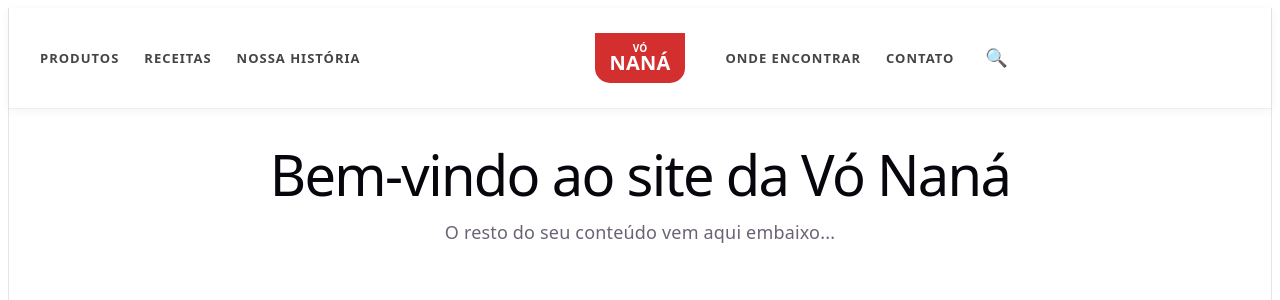
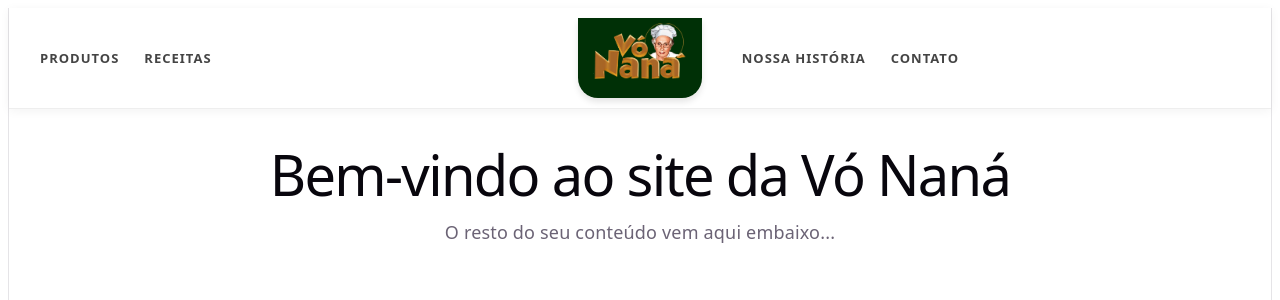
Before and after one commit to wandinhawright/VoNana, a React (Vite) app: page / in a window 1280 px wide. Shown: the top 300 px of the page. Built offline with nearby package versions, Linux system fonts and the light colour scheme.

Commit message:
ajustes no logo da header

```diff
--- a/src/header.jsx
+++ b/src/header.jsx
@@ -1,29 +1,27 @@
 import  React from 'react';
+import logoImg from './assets/logovonana.png';
 
 const Header = () => {
   return (
     <header style={styles.header}>
       <div style={styles.container}>
-        {/* Lado Esquerdo - Menu */}
+        {/* Lado Esquerdo */}
         <nav style={styles.nav}>
           <a href="#produtos" style={styles.link}>PRODUTOS</a>
           <a href="#receitas" style={styles.link}>RECEITAS</a>
-          <a href="#nossa-historia" style={styles.link}>NOSSA HISTÓRIA</a>
         </nav>
 
-        {/* Centro - Logo (Simulado com texto, mas você pode usar uma tag <img>) */}
+        {/* Centro - O LOGO COM IMAGEM */}
         <div style={styles.logoContainer}>
           <div style={styles.logo}>
-            <span style={styles.logoTextTop}>VÓ </span>
-            <span style={styles.logoTextBottom}>NANÁ</span>
+            <img src={logoImg} alt="Logo Vó Naná" style={styles.logoImage} />
           </div>
         </div>
 
-        {/* Lado Direito - Links Adicionais */}
+        {/* Lado Direito */}
         <nav style={styles.nav}>
-          <a href="#onde-encontrar" style={styles.link}>ONDE ENCONTRAR</a>
+          <a href="#historia" style={styles.link}>NOSSA HISTÓRIA</a>
           <a href="#contato" style={styles.link}>CONTATO</a>
-          <button style={styles.searchBtn}>🔍</button>
         </nav>
       </div>
     </header>
@@ -68,15 +66,22 @@ const styles = {
     textAlign: 'center',
     padding: '0 40px',
   },
+
   logo: {
-    backgroundColor: '#d32f2f', // Vermelho característico
-    color: 'white',
-    padding: '10px 15px',
-    borderRadius: '0 0 15px 15px', // Curvinha do logo deles
+    backgroundColor: '#003006',
+    padding: '5px 15px 15px 15px', // Ajustei o padding para a imagem respirar
+    borderRadius: '0 0 20px 20px',
     display: 'flex',
-    flexDirection: 'column',
-    lineHeight: '1',
+    justifyContent: 'center',
+    alignItems: 'center',
+    boxShadow: '0 4px 6px rgba(0,0,0,0.1)',
   },
+  logoImage: {
+    height: '60px', // Controle a altura do seu logo aqui
+    width: 'auto',  // Mantém a proporção da imagem
+    objectFit: 'contain',
+  },
+
   logoTextTop: { fontSize: '10px', fontWeight: 'bold' },
   logoTextBottom: { fontSize: '20px', fontWeight: '900' },
   searchBtn: {
```
